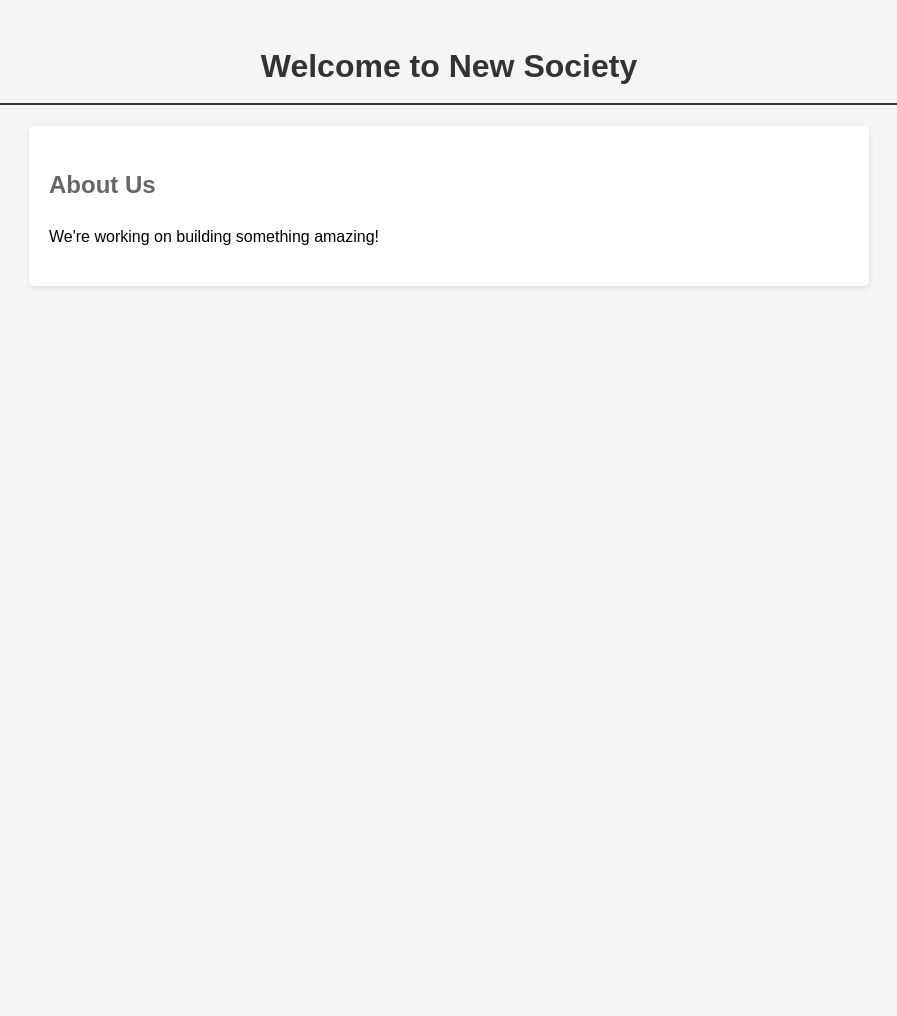
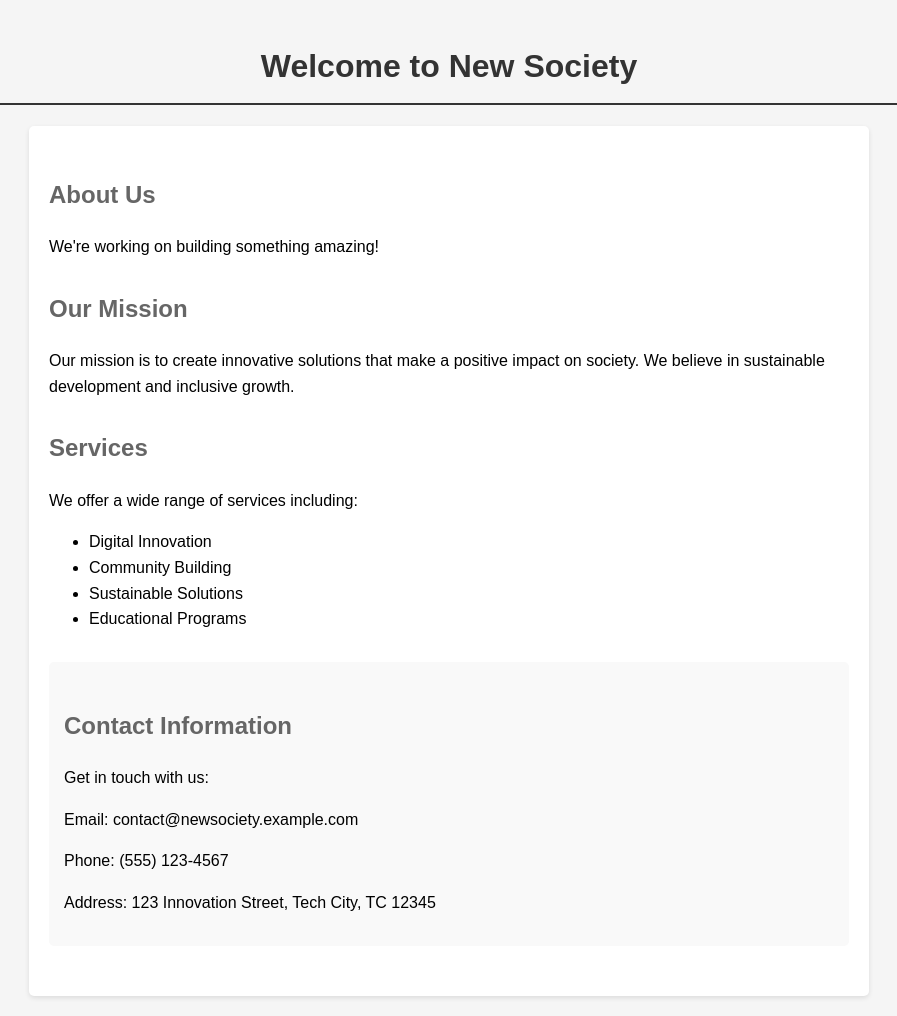
Before and after one commit to Batter10/new-society-test, a plain HTML site: page index.html in a window 1280 px wide. Shown: the whole page, without its empty margins (191-1088 px from the left). Before the commit the page ends 800 px from the top, so only its background shows below. Drawn offline with Linux system fonts and the light colour scheme.

Commit message:
Add more content sections

```diff
--- a/index.html
+++ b/index.html
@@ -28,14 +28,50 @@
         }
         h2 {
             color: #666;
+            margin-top: 30px;
+        }
+        .section {
+            margin-bottom: 30px;
+        }
+        .contact-info {
+            background-color: #f9f9f9;
+            padding: 15px;
+            border-radius: 5px;
+            margin-top: 20px;
         }
     </style>
 </head>
 <body>
     <h1>Welcome to New Society</h1>
     <div class="content">
-        <h2>About Us</h2>
-        <p>We're working on building something amazing!</p>
+        <div class="section">
+            <h2>About Us</h2>
+            <p>We're working on building something amazing!</p>
+        </div>
+
+        <div class="section">
+            <h2>Our Mission</h2>
+            <p>Our mission is to create innovative solutions that make a positive impact on society. We believe in sustainable development and inclusive growth.</p>
+        </div>
+
+        <div class="section">
+            <h2>Services</h2>
+            <p>We offer a wide range of services including:</p>
+            <ul>
+                <li>Digital Innovation</li>
+                <li>Community Building</li>
+                <li>Sustainable Solutions</li>
+                <li>Educational Programs</li>
+            </ul>
+        </div>
+
+        <div class="section contact-info">
+            <h2>Contact Information</h2>
+            <p>Get in touch with us:</p>
+            <p>Email: contact@newsociety.example.com</p>
+            <p>Phone: (555) 123-4567</p>
+            <p>Address: 123 Innovation Street, Tech City, TC 12345</p>
+        </div>
     </div>
 </body>
 </html>
```
